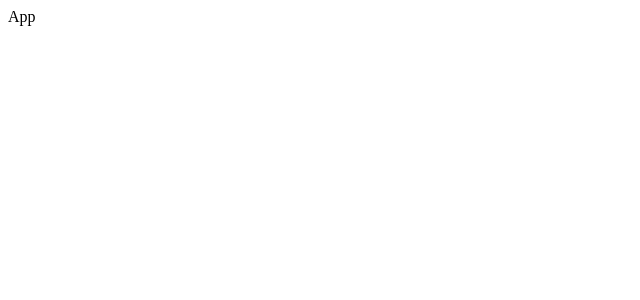
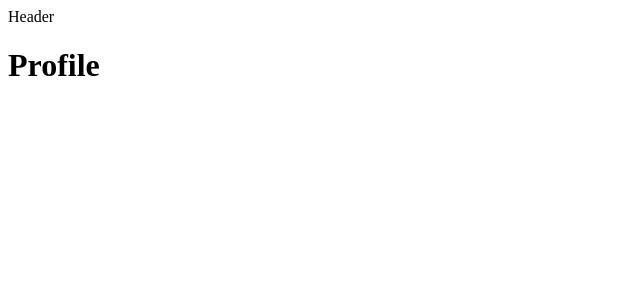
Before and after one commit to ferlobo1985/UDMY-REACT19-Routes, a React (Vite) app: page /profile in a window 1280 px wide. Shown: the top 300 px of the page, without its empty margins (0-640 px from the left). Built offline with nearby package versions, Linux system fonts and the light colour scheme.

Commit message:
03-creating routes
03-creating routes

```diff
--- a/src/App.jsx
+++ b/src/App.jsx
@@ -1,10 +1,22 @@
+import { BrowserRouter, Route, Routes } from 'react-router'
+
+/// COMPONENTS
+import Home from './components/home';
+import Posts from './components/posts';
+import Profile from './components/profile';
 
 function App() {
-
   return (
-    <>
-      App
-    </>
+    <BrowserRouter>
+      <header>
+        Header
+      </header>
+      <Routes>
+        <Route path="/" element={<Home/>}/>
+        <Route path="posts" element={<Posts/>}/>
+        <Route path="profile" element={<Profile/>}/>
+      </Routes>
+    </BrowserRouter>
   )
 }
 
--- /dev/null
+++ b/src/components/home.jsx
@@ -0,0 +1,4 @@
+const Home = () => {
+    return <h1>Home</h1>
+}
+export default Home;
--- /dev/null
+++ b/src/components/posts.jsx
@@ -0,0 +1,4 @@
+const Posts = () => {
+    return <h1>Posts</h1>
+}
+export default Posts;
--- /dev/null
+++ b/src/components/profile.jsx
@@ -0,0 +1,4 @@
+const Profile = () => {
+    return <h1>Profile</h1>
+}
+export default Profile;
```
